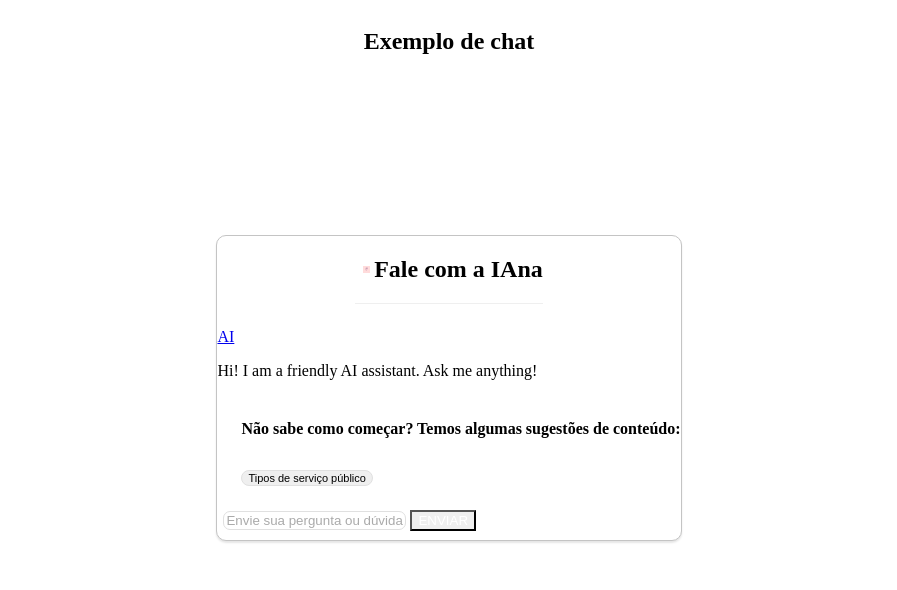
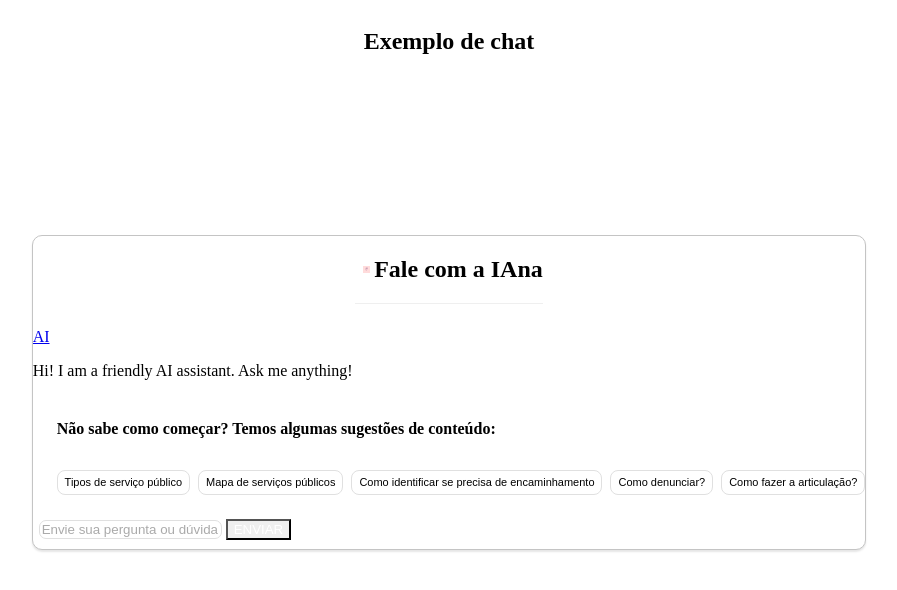
Before and after one commit to mapadoacolhimento/boas-vindas-chatbot, a Next.js app in the folder packages/ui/: page / in a window 1280 px wide. Shown: the top 590 px of the page, without its empty margins (191-1088 px from the left). Built offline with nearby package versions, Linux system fonts and the light colour scheme.

Commit message:
Fazendo a renderização de botão e atualizando o componente que era Flex para Stack

```diff
--- a/packages/ui/components/ChatSuggestions.tsx
+++ b/packages/ui/components/ChatSuggestions.tsx
@@ -1,4 +1,22 @@
-import { Box, Text, Flex, Button } from "@chakra-ui/react"
+import { Box, Text, Stack, Button } from "@chakra-ui/react";
+
+const suggestions = [
+  {
+    text: "Tipos de serviço público"
+  },
+  {
+    text: "Mapa de serviços públicos"
+  },
+  {
+    text: "Como identificar se precisa de encaminhamento"
+  },
+  {
+    text: "Como denunciar?"
+  },
+  {
+    text: "Como fazer a articulação?"
+  }
+]
 
 const ChatSuggestions = ({}: any) => (
   <Box
@@ -9,23 +27,32 @@ const ChatSuggestions = ({}: any) => (
     color="brand.default"
   >
     <Text>Não sabe como começar? Temos algumas sugestões de conteúdo:</Text>
-    <Flex
+    <Stack
       direction="row"
       pt="1rem"
+
     >
+      {suggestions.map(({ text }, index) => (
         <Button
-        p="0.312 0.437 0.37 0.437"
+          key={index}
+          p="0.312rem 0.437rem 0.37rem 0.437rem"
           border="1px solid #E0E0E0"
           borderRadius="0.5rem"
           color="brand.darkGray"
-        bg="#FFFFF"
+          bg="white"
           fontSize="0.687rem"
+          size="xs"
           _hover={{
             bg:"#EFEFEF"
           }}
+          _active={{
+            bg:"#EFEFEF"
+          }}
         >
-        Tipos de serviço público</Button>
-    </Flex>
+          {text}
+        </Button>
+      ))}
+    </Stack>
   </Box>
 )
 
```
Lines whose indentation alone changed are shown as unchanged.
